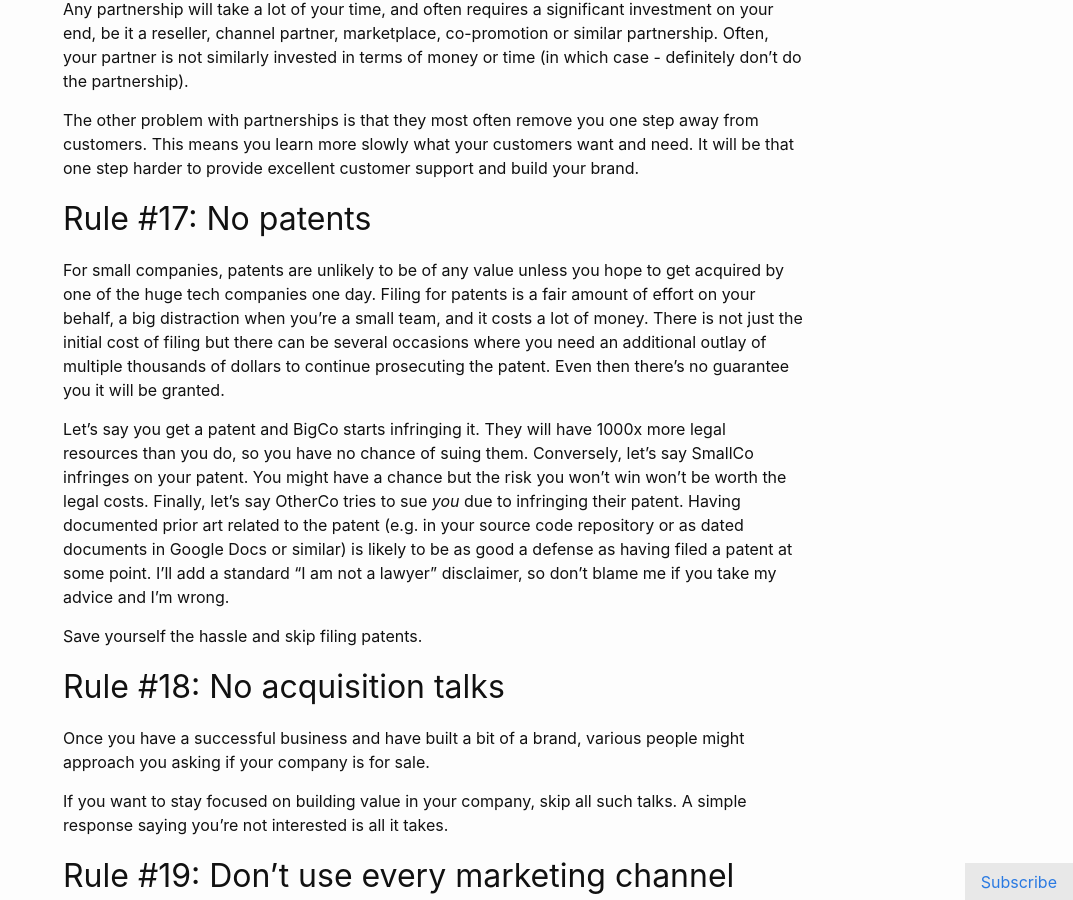
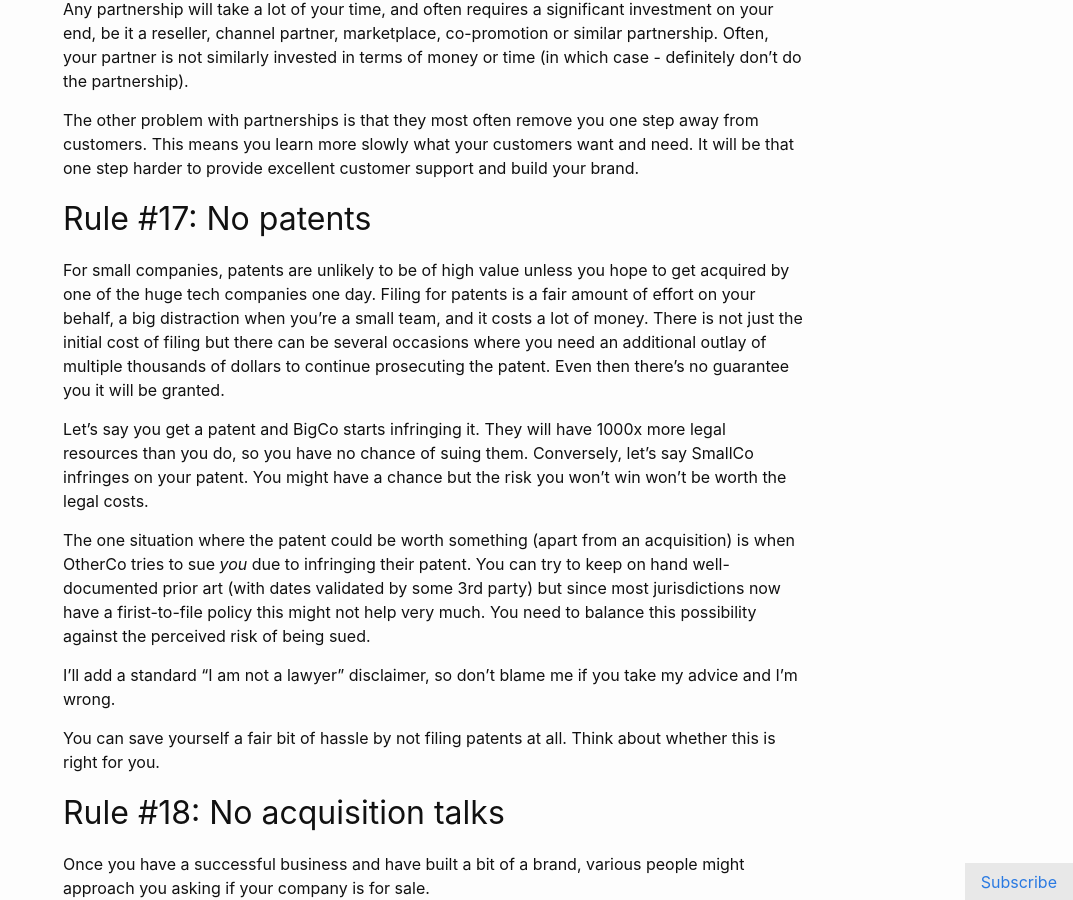
Before and after one commit to joisig/joisig.com, a Jekyll site: the page built from _posts/2020-02-11-23-rules-to-run-a-software-startup-with-minimum-hassle.md, in a window 1280 px wide and 900 px high, scrolled down 6987 px. Shown: the whole window, without its empty margins (207-1280 px from the left). Built offline with Jekyll 4.4.1, drawn with Linux system fonts in a browser that asks for light colours; comment, search, counter and statistics services are not loaded.

Commit message:
Update patent section based on feedback

```diff
--- a/_posts/2020-02-11-23-rules-to-run-a-software-startup-with-minimum-hassle.md
+++ b/_posts/2020-02-11-23-rules-to-run-a-software-startup-with-minimum-hassle.md
@@ -136,11 +136,15 @@ The other problem with partnerships is that they most often remove you one step
 
 ## Rule #17: No patents
 
-For small companies, patents are unlikely to be of any value unless you hope to get acquired by one of the huge tech companies one day. Filing for patents is a fair amount of effort on your behalf, a big distraction when you’re a small team, and it costs a lot of money. There is not just the initial cost of filing but there can be several occasions where you need an additional outlay of multiple thousands of dollars to continue prosecuting the patent. Even then there's no guarantee you it will be granted.
+For small companies, patents are unlikely to be of high value unless you hope to get acquired by one of the huge tech companies one day. Filing for patents is a fair amount of effort on your behalf, a big distraction when you’re a small team, and it costs a lot of money. There is not just the initial cost of filing but there can be several occasions where you need an additional outlay of multiple thousands of dollars to continue prosecuting the patent. Even then there's no guarantee you it will be granted.
 
-Let’s say you get a patent and BigCo starts infringing it. They will have 1000x more legal resources than you do, so you have no chance of suing them. Conversely, let’s say SmallCo infringes on your patent. You might have a chance but the risk you won’t win won’t be worth the legal costs. Finally, let’s say OtherCo tries to sue _you_ due to infringing their patent. Having documented prior art related to the patent (e.g. in your source code repository or as dated documents in Google Docs or similar) is likely to be as good a defense as having filed a patent at some point. I’ll add a standard “I am not a lawyer” disclaimer, so don’t blame me if you take my advice and I’m wrong.
+Let’s say you get a patent and BigCo starts infringing it. They will have 1000x more legal resources than you do, so you have no chance of suing them. Conversely, let’s say SmallCo infringes on your patent. You might have a chance but the risk you won’t win won’t be worth the legal costs.
 
-Save yourself the hassle and skip filing patents.
+The one situation where the patent could be worth something (apart from an acquisition) is when OtherCo tries to sue _you_ due to infringing their patent. You can try to keep on hand well-documented prior art (with dates validated by some 3rd party) but since most jurisdictions now have a firist-to-file policy this might not help very much. You need to balance this possibility against the perceived risk of being sued.
+
+I’ll add a standard “I am not a lawyer” disclaimer, so don’t blame me if you take my advice and I’m wrong.
+
+You can save yourself a fair bit of hassle by not filing patents at all. Think about whether this is right for you.
 
 ## Rule #18: No acquisition talks
 
```
